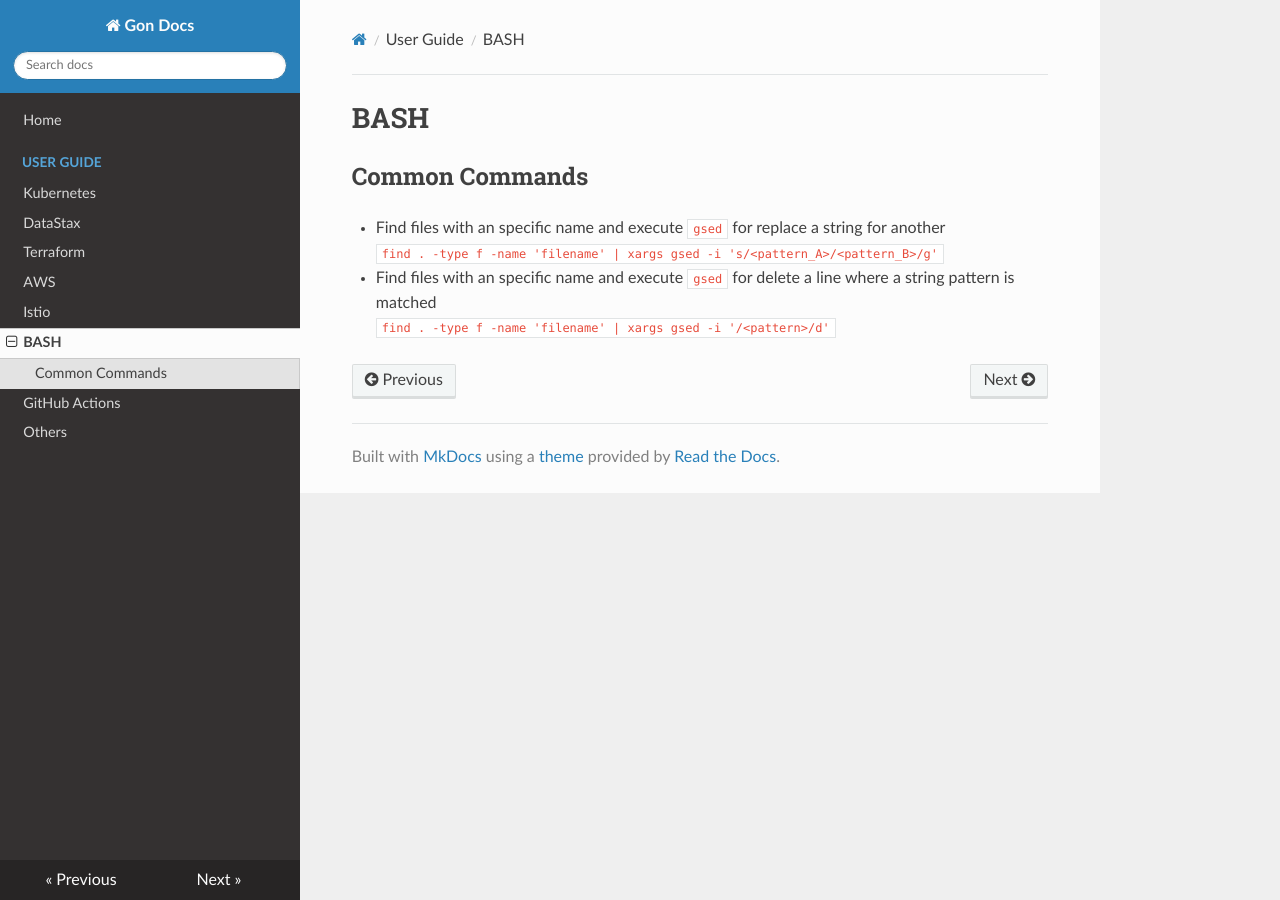
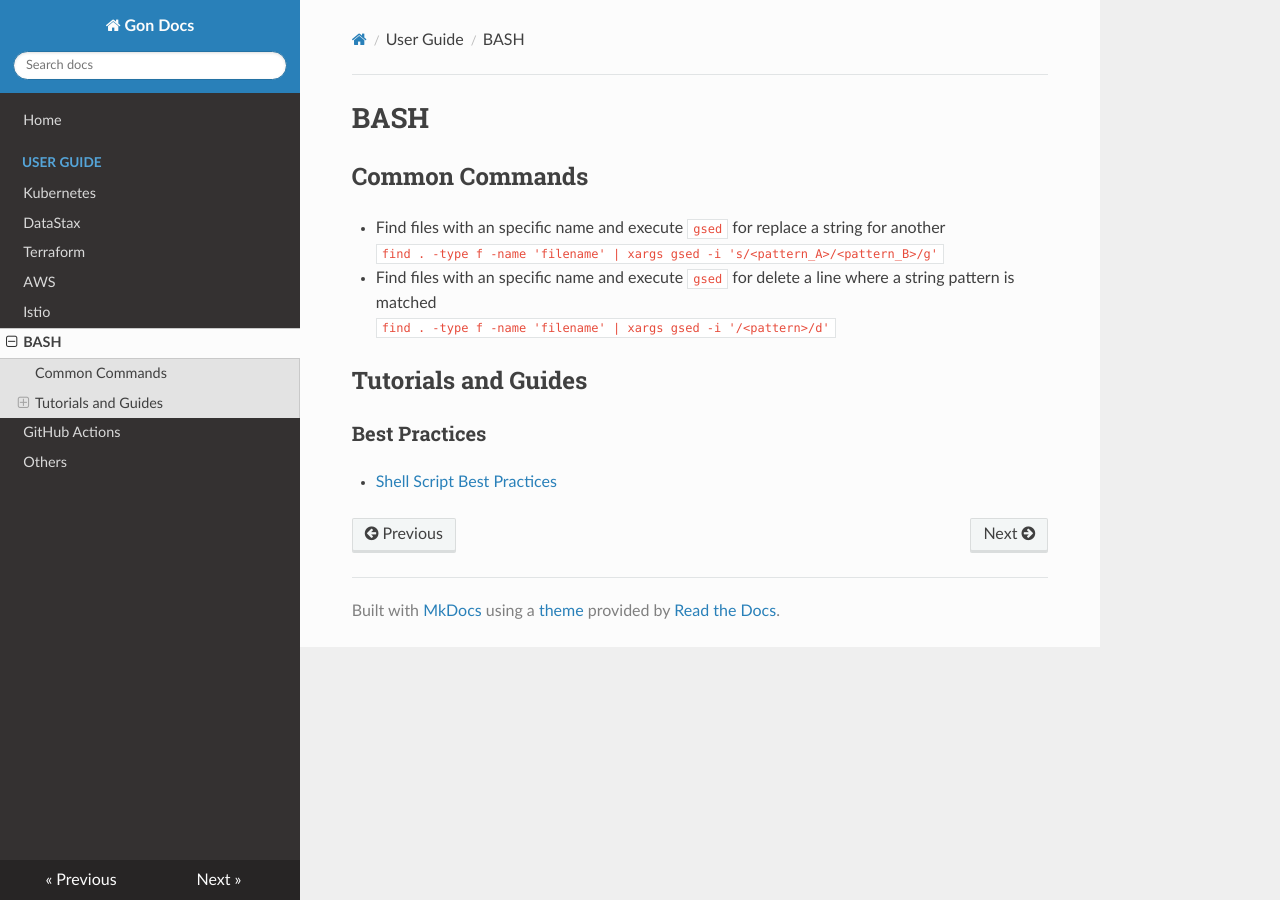
Before and after one commit to gonkun/gonkun, an MkDocs documentation site: the page built from docs/bash.md, in a window 1280 px wide. Built offline with MkDocs 1.6.1, drawn with Linux system fonts in a browser that asks for light colours; nearby versions of some CDN libraries.

Commit message:
Adding best practices tutorial for BASH

```diff
--- a/docs/bash.md
+++ b/docs/bash.md
@@ -7,3 +7,8 @@
 `find . -type f -name 'filename' | xargs gsed -i 's/<pattern_A>/<pattern_B>/g'`
 * Find files with an specific name and execute `gsed` for delete a line where a string pattern is matched<br>
 `find . -type f -name 'filename' | xargs gsed -i '/<pattern>/d'`
+
+## Tutorials and Guides
+
+### Best Practices
+- [Shell Script Best Practices](https://sharats.me/posts/shell-script-best-practices/)
```
Also changed, not shown: site/bash/index.html, site/index.html, site/search/search_index.json, site/sitemap.xml, 1 other file.
